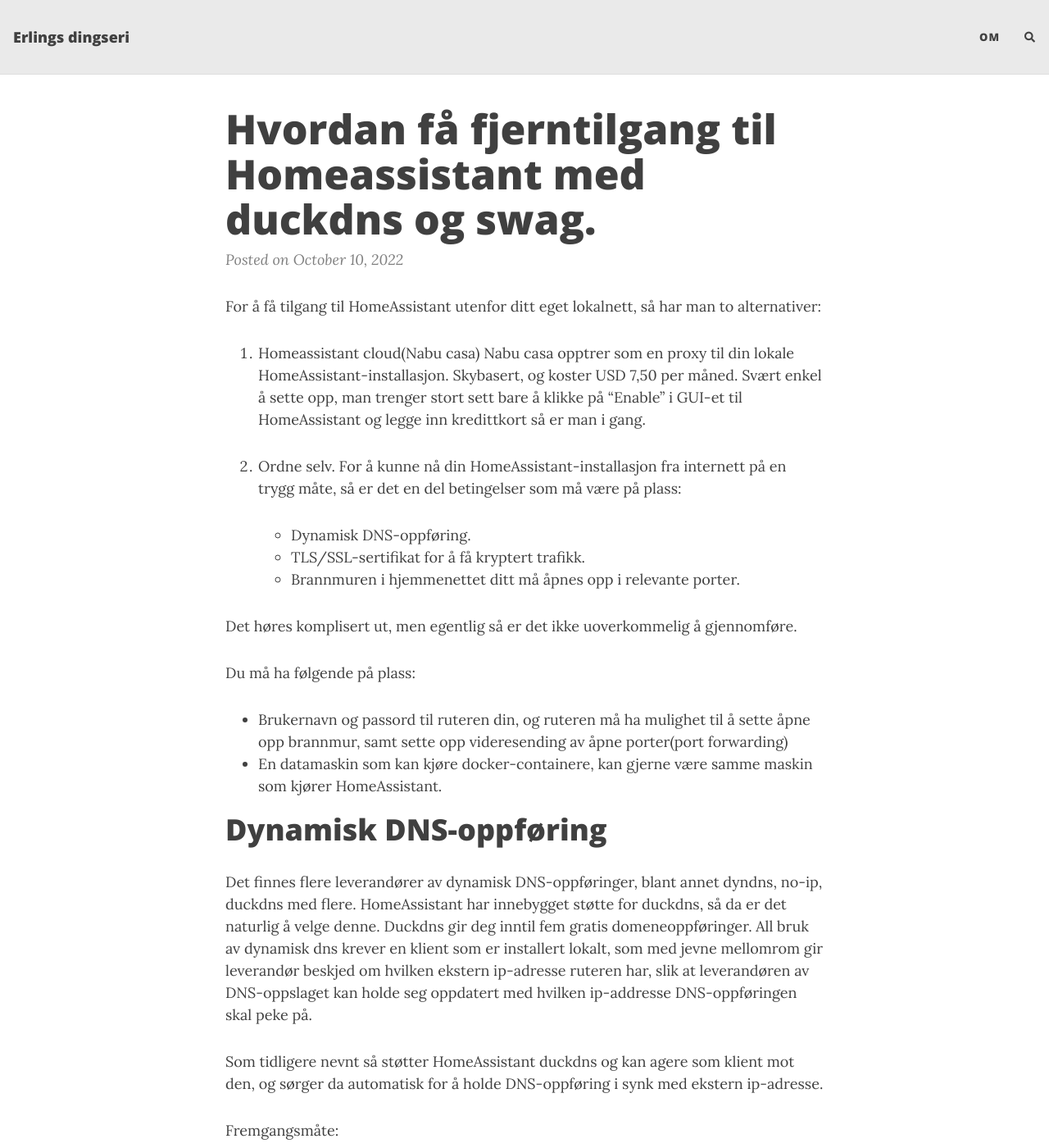
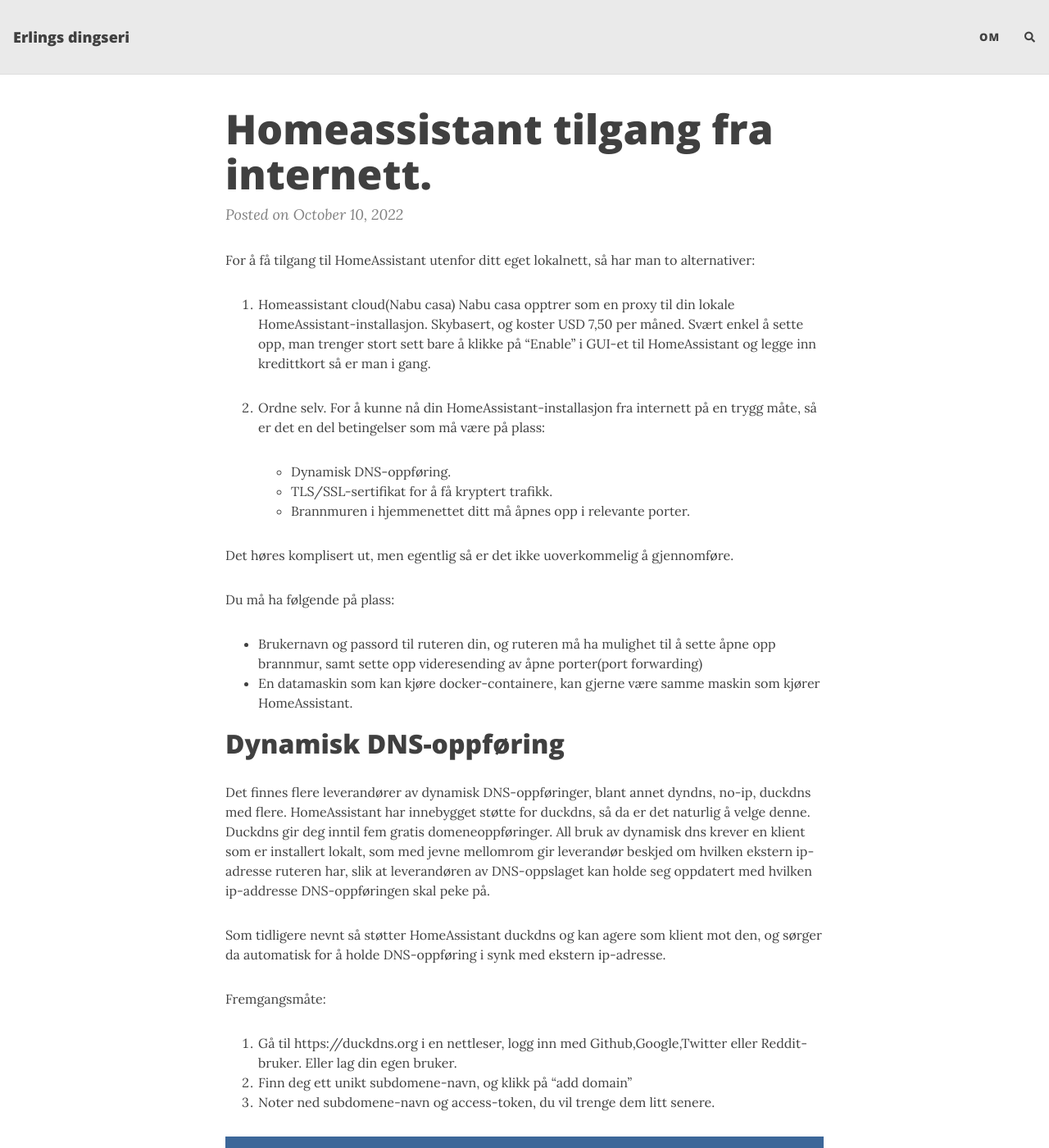
Before and after one commit to epaulsen/epaulsen.github.io, a Jekyll site: the page built from _posts/2022-10-10-swag-remote.md, in a window 1280 px wide and 1400 px high. Shown: the whole window at 82% size. Built offline with Jekyll 4.4.1, drawn with Linux system fonts in a browser that asks for light colours; nearby versions of some CDN libraries; comment, search, counter and statistics services are not loaded; some of the changed text lies outside the part shown.

Commit message:
gnukk og gnikk

```diff
--- a/_posts/2022-10-29-swag-remote.md
+++ b/_posts/2022-10-10-swag-remote.md
@@ -1,8 +1,9 @@
 ---
-title: "Hvordan få fjerntilgang til Homeassistant med duckdns og swag."
+title: "Homeassistant tilgang fra internett."
 subtitle:
 date: 2022-10-10
 layout: post
+tags: homeassistant docker
 ---
 
 For å få tilgang til HomeAssistant utenfor ditt eget lokalnett, så har man to alternativer:
@@ -159,6 +160,7 @@
 
 Hvis alle stegene ovenfor er gjort riktig, så skal du nå kunne gå i en nettleser til
 https://homeassistant.ditt-domene.duckdns.org
+
 (Erstatt ditt-domene med domenet du registrerte hos duckdns)
 
 (PS: Hvis du ikke får kontakt med homeassistant, så kan det hende at ruteren din ikke støtter loopback.  Forsøk da å navigere til url-en fra en mobil som ikke er tilkoblet wifi.)
--- a/assets/css/beautifuljekyll.css
+++ b/assets/css/beautifuljekyll.css
@@ -12,7 +12,7 @@
 
 body {
   font-family: 'Lora', 'Times New Roman', serif;
-  font-size: 1.125rem;
+  font-size: 1rem;
   color: {{ site.text-col | default: "#404040" }};
   position: relative;
   background-color: {{ site.page-col | default: "#FFFFFF" }};
@@ -32,10 +32,10 @@
   line-height: 1.1;
 }
 h1 {
-  font-size: 2.25rem;
+  font-size: 2rem;
 }
 h2 {
-  font-size: 1.875rem;
+  font-size: 1.5rem;
 }
 h3 {
   font-size: 1.5rem;
```
Also changed, not shown: other parts of _posts/2022-10-10-swag-remote.md (+1 -1 lines), 7 other files.
